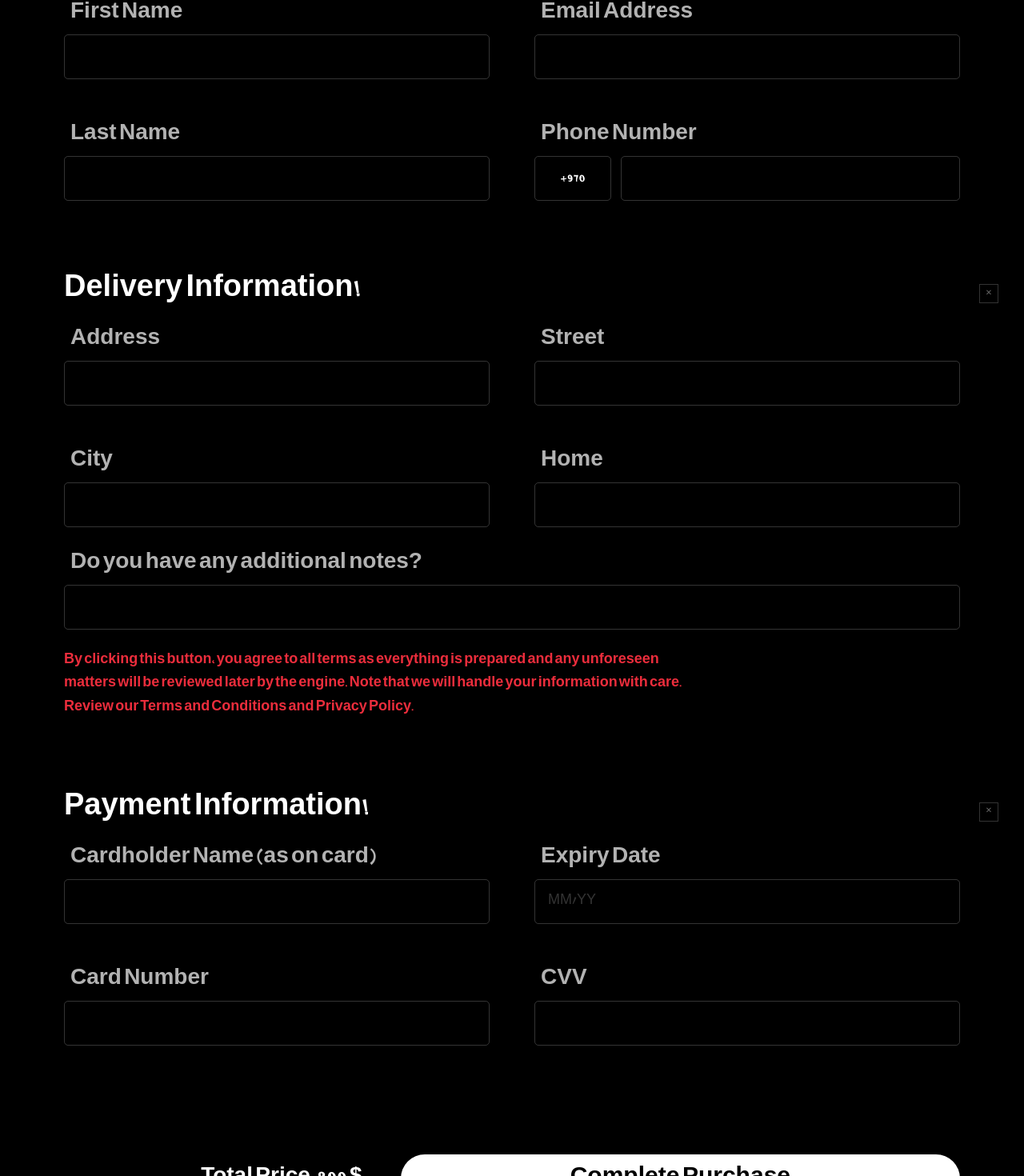
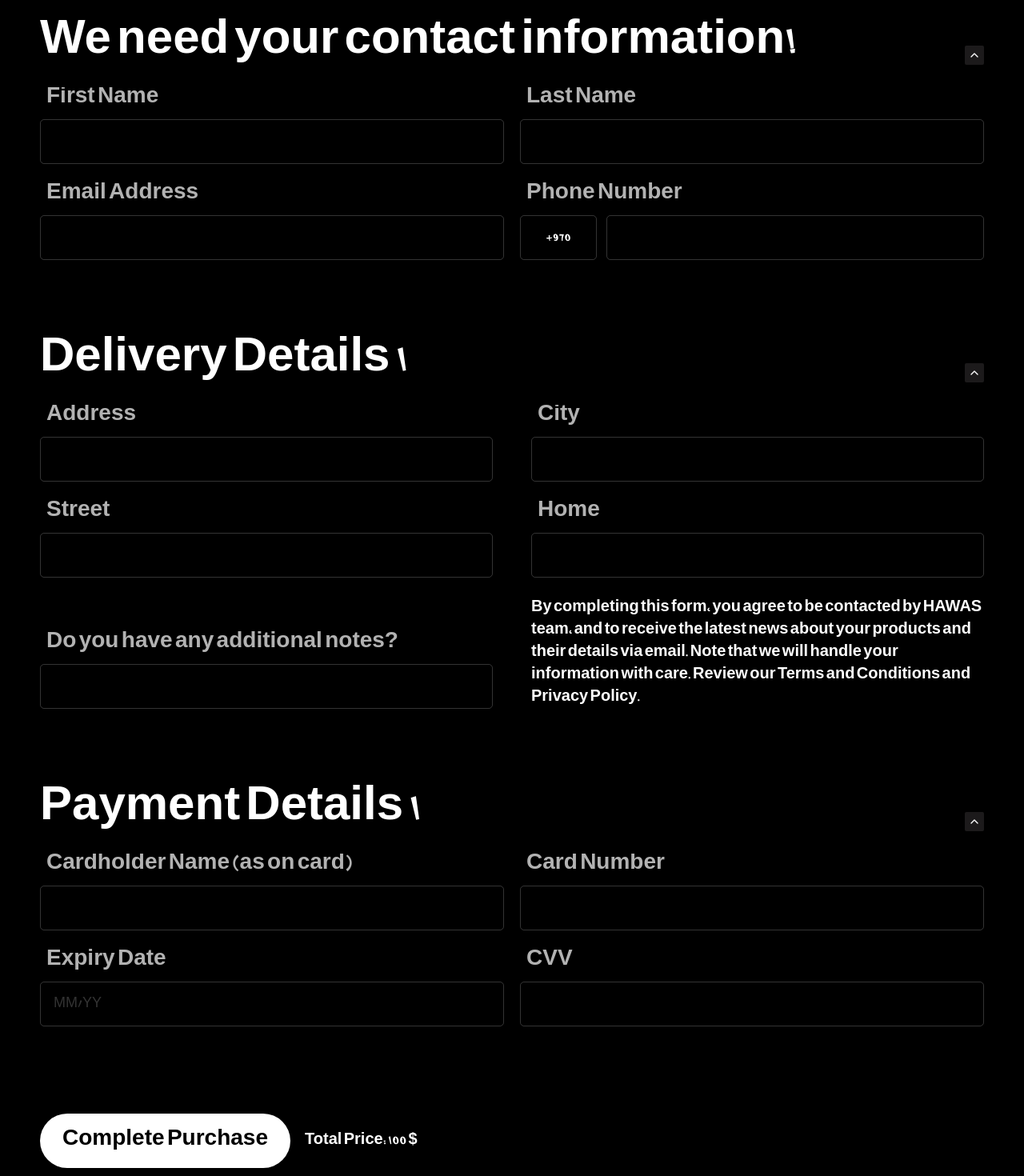
Before and after one commit to haneentech01/Hawas-Ecommerce, a Next.js app: page /en/checkout in a window 1280 px wide. Shown: the part 141-1611 px from the top of the page at 80% size. Built offline with nearby package versions, Linux system fonts and the light colour scheme.

Commit message:
Add Checkout Page

```diff
--- a/src/app/[locale]/checkout/page.tsx
+++ b/src/app/[locale]/checkout/page.tsx
@@ -1,50 +1,77 @@
 "use client";
-
 import { useTranslations, useLocale } from "next-intl";
 import { cn } from "@/src/lib/utils";
+import Header from "@/src/components/layout/Header";
+import Footer from "@/src/components/layout/Footer";
+import { Link } from "@/src/i18n/routing";
+import { ChevronUp, ChevronDown } from "lucide-react";
+import { useState } from "react";
 
 export default function CheckoutPage() {
   const t = useTranslations("checkout");
   const locale = useLocale();
   const isRtl = locale === "ar";
 
+  const [isContactOpen, setIsContactOpen] = useState(true);
+  const [isDeliveryOpen, setIsDeliveryOpen] = useState(true);
+  const [isPaymentOpen, setIsPaymentOpen] = useState(true);
+
   const labelClasses = "text-[#B2B2B2] text-xl lg:text-[28px] font-bold px-2";
   const inputClasses =
     "bg-transparent border border-white/20 rounded-[5px] h-12 lg:h-14 px-4 text-white text-lg focus:border-white/40 focus:outline-none transition-all w-full placeholder:text-white/20";
   const sectionTitleClasses =
-    "text-white text-2xl lg:text-[38px] font-black mb-8 flex items-center gap-4";
+    "text-white text-3xl lg:text-[60px] font-black mb-7 flex items-center gap-7";
 
   return (
     <div
-      className="min-h-screen bg-[#000000] text-white font-sans py-10 lg:py-20 px-4 lg:px-20 overflow-x-hidden"
+      className="min-h-screen bg-[#000000] text-white flex flex-col font-sans overflow-x-hidden"
       dir={isRtl ? "rtl" : "ltr"}
     >
-      <div className="max-w-[1200px] mx-auto">
-        <form className="space-y-16 lg:space-y-24">
+      <Header />
+
+      <main className="flex-1 container mx-auto px-4 py-8 lg:py-16 max-w-[1244px]">
+        <form className="space-y-12 lg:space-y-[109px] px-4 gap-6 lg:gap-12">
           {/* Section 1: Contact Information */}
-          <section className="relative">
-            <div className="absolute -right-8 lg:-right-12 top-2 w-6 h-6 border border-white/20 flex items-center justify-center text-[10px] text-white/40">
-              ✕
+          <section className="relative group">
+            <div
+              className="flex items-center justify-between cursor-pointer"
+              onClick={() => setIsContactOpen(!isContactOpen)}
+            >
+              <h2 className={sectionTitleClasses}>{t("contact_title")}</h2>
+              <div
+                className="w-6 h-6 rounded-[2px] bg-[#1C1A1B]
+              flex items-center justify-center transition-transform"
+              >
+                {isContactOpen ? (
+                  <ChevronUp className="text-white w-4 h-4" />
+                ) : (
+                  <ChevronDown className="text-white w-4 h-4" />
+                )}
               </div>
-            <h2 className={sectionTitleClasses}>{t("contact_title")}</h2>
-            <div className="grid grid-cols-1 lg:grid-cols-2 gap-6 lg:gap-14">
-              {/* Row 1 */}
+            </div>
+            <div
+              className={cn(
+                "grid grid-cols-1 lg:grid-cols-2 gap-x-5 gap-y-6 overflow-hidden transition-all duration-300",
+                isContactOpen
+                  ? "max-h-[1000px] opacity-100 mt-2"
+                  : "max-h-0 opacity-0 overflow-hidden",
+              )}
+            >
               <div className="flex flex-col gap-3">
                 <label className={labelClasses}>{t("first_name")}</label>
                 <input type="text" className={inputClasses} />
               </div>
-              <div className="flex flex-col gap-3 lg:order-2">
+              <div className="flex flex-col gap-3">
                 <label className={labelClasses}>{t("last_name")}</label>
                 <input type="text" className={inputClasses} />
               </div>
-              {/* Row 2 */}
               <div className="flex flex-col gap-3">
                 <label className={labelClasses}>{t("email")}</label>
                 <input type="email" className={inputClasses} />
               </div>
-              <div className="flex flex-col gap-3 lg:order-2">
+              <div className="flex flex-col gap-3">
                 <label className={labelClasses}>{t("phone")}</label>
-                <div className="flex gap-3">
+                <div className="flex gap-3" dir={isRtl ? "rtl" : "ltr"}>
                   <input
                     type="text"
                     defaultValue="+970"
@@ -57,55 +84,116 @@ export default function CheckoutPage() {
           </section>
 
           {/* Section 2: Delivery Information */}
-          <section className="relative">
-            <div className="absolute -right-8 lg:-right-12 top-2 w-6 h-6 border border-white/20 flex items-center justify-center text-[10px] text-white/40">
-              ✕
+          <section className="relative group">
+            <div
+              className="flex items-center justify-between cursor-pointer"
+              onClick={() => setIsDeliveryOpen(!isDeliveryOpen)}
+            >
+              <h2 className={sectionTitleClasses}>{t("delivery_title_1")}</h2>
+              <div
+                className="w-6 h-6 rounded-[2px] bg-[#1C1A1B]
+              flex items-center justify-center transition-transform"
+              >
+                {isDeliveryOpen ? (
+                  <ChevronUp className="text-white w-4 h-4" />
+                ) : (
+                  <ChevronDown className="text-white w-4 h-4" />
+                )}
               </div>
-            <h2 className={sectionTitleClasses}>{t("delivery_title")}</h2>
-            <div className="grid grid-cols-1 lg:grid-cols-2 gap-6 lg:gap-14">
-              {/* Row 1 */}
+            </div>
+            <div
+              className={cn(
+                "overflow-hidden transition-all duration-300",
+                isDeliveryOpen
+                  ? "max-h-[1000px] opacity-100 mt-2"
+                  : "max-h-0 opacity-0 overflow-hidden",
+              )}
+            >
+              <div className="grid grid-cols-1 lg:grid-cols-2 gap-x-12 gap-y-6">
                 <div className="flex flex-col gap-3">
                   <label className={labelClasses}>{t("address")}</label>
                   <input type="text" className={inputClasses} />
                 </div>
-              <div className="flex flex-col gap-3 lg:order-2">
+                <div className="flex flex-col gap-3">
                   <label className={labelClasses}>{t("city")}</label>
                   <input type="text" className={inputClasses} />
                 </div>
-              {/* Row 2 */}
                 <div className="flex flex-col gap-3">
                   <label className={labelClasses}>{t("street")}</label>
                   <input type="text" className={inputClasses} />
                 </div>
-              <div className="flex flex-col gap-3 lg:order-2">
+                <div className="flex flex-col gap-3">
                   <label className={labelClasses}>{t("home")}</label>
                   <input type="text" className={inputClasses} />
                 </div>
               </div>
-            <div className="mt-8 flex flex-col gap-3">
-              <label className={labelClasses}>{t("additional_notes")}</label>
+              <div className="grid grid-cols-1 lg:grid-cols-2 items-end gap-x-12 gap-y-6">
+                <div className="mt-8 flex flex-col gap-3 max-w-full lg:max-w-2xl">
+                  <label className={labelClasses}>
+                    {t("additional_notes")}
+                  </label>
                   <input type="text" className={inputClasses} />
                 </div>
-            <p className="mt-6 text-[#EC2D3C] text-sm lg:text-[18px] max-w-[800px] leading-relaxed font-bold">
-              {t("terms_note")}
+                <p className="mt-6 text-white text-lg lg:text-xl max-w-[588px] leading-relaxed font-bold">
+                  {t.rich("terms_note", {
+                    terms: (chunks) => (
+                      <Link
+                        href="/terms"
+                        className="text-[#EC2D3C] cursor-pointer"
+                      >
+                        {chunks}
+                      </Link>
+                    ),
+                    privacy: (chunks) => (
+                      <Link href="/terms" className="text-[#EC2D3C]">
+                        {chunks}
+                      </Link>
+                    ),
+                  })}
                 </p>
+              </div>
+            </div>
           </section>
 
           {/* Section 3: Payment Information */}
-          <section className="relative">
-            <div className="absolute -right-8 lg:-right-12 top-2 w-6 h-6 border border-white/20 flex items-center justify-center text-[10px] text-white/40">
-              ✕
+          <section className="relative group">
+            <div
+              className="flex items-center justify-between cursor-pointer"
+              onClick={() => setIsPaymentOpen(!isPaymentOpen)}
+            >
+              <h2 className={sectionTitleClasses}>{t("payment_title_1")}</h2>
+              <div
+                className="w-6 h-6 rounded-[2px] bg-[#1C1A1B]
+              flex items-center justify-center transition-transform"
+              >
+                {isPaymentOpen ? (
+                  <ChevronUp className="text-white w-4 h-4" />
+                ) : (
+                  <ChevronDown className="text-white w-4 h-4" />
+                )}
               </div>
-            <h2 className={sectionTitleClasses}>{t("payment_title")}</h2>
-            <div className="grid grid-cols-1 lg:grid-cols-2 gap-6 lg:gap-14">
+            </div>
+            <div
+              className={cn(
+                "grid grid-cols-1 lg:grid-cols-1 gap-x-12 gap-y-6 overflow-hidden transition-all duration-300",
+                isPaymentOpen
+                  ? "max-h-[1000px] opacity-100 mt-2"
+                  : "max-h-0 opacity-0 overflow-hidden",
+              )}
+            >
+              <div className="grid grid-cols-2 gap-5 w-full">
                 <div className="flex flex-col gap-3">
                   <label className={labelClasses}>{t("cardholder_name")}</label>
                   <input type="text" className={inputClasses} />
                 </div>
-              <div className="flex flex-col gap-3 lg:order-2">
+
+                <div className="flex flex-col gap-3">
                   <label className={labelClasses}>{t("card_number")}</label>
                   <input type="text" className={inputClasses} />
                 </div>
+              </div>
+
+              <div className="grid grid-cols-2 gap-5 w-full">
                 <div className="flex flex-col gap-3">
                   <label className={labelClasses}>{t("expiry_date")}</label>
                   <input
@@ -114,27 +202,39 @@ export default function CheckoutPage() {
                     className={inputClasses}
                   />
                 </div>
-              <div className="flex flex-col gap-3 lg:order-2">
+                <div className="flex flex-col gap-3">
                   <label className={labelClasses}>{t("cvv")}</label>
                   <input type="text" className={inputClasses} />
+                </div>
               </div>
             </div>
           </section>
 
           {/* Action Footer */}
-          <div className="flex flex-col lg:flex-row items-center justify-end gap-6 lg:gap-12 pt-10 pb-20">
-            <span className="text-white text-xl lg:text-[28px] font-black">
-              {t("total_price", { price: "800" })}
-            </span>
+          <div className="flex flex-col lg:flex-row items-center justify-start gap-4 lg:gap-[18px] pb-20">
             <button
               type="submit"
-              className="bg-white text-black px-12 py-4 lg:px-[212px] lg:py-4 rounded-full text-xl lg:text-[30px] font-black hover:bg-gray-200 transition-colors"
+              className="bg-white text-black px-12
+              py-3 lg:px-7 lg:py-5 rounded-full text-xl lg:text-[28px]
+              font-black hover:bg-gray-200 transition-all transform
+              hover:scale-105 active:scale-95 shadow-lg"
             >
               {t("complete_purchase")}
             </button>
+
+            <div className="">
+              <p
+                className="text-white text-lg lg:text-xl max-w-[108px]
+              lg:max-w-full leading-relaxed font-bold"
+              >
+                {t("total_price", { price: "100" })}
+              </p>
+            </div>
           </div>
         </form>
-      </div>
+      </main>
+
+      <Footer />
     </div>
   );
 }
--- a/src/components/layout/Header.tsx
+++ b/src/components/layout/Header.tsx
@@ -171,7 +171,7 @@ export default function Header() {
       {/* Desktop Header */}
       <div
         className={cn(
-          "hidden container mx-auto lg:flex items-center justify-between gap-4 px-5 pb-5 pt-11 transition-opacity duration-300",
+          "hidden container mx-auto lg:flex items-center justify-between gap-4 px-5 py-6 transition-opacity duration-300",
           isSearchActive ? "opacity-0 pointer-events-none" : "opacity-100",
         )}
       >
@@ -185,7 +185,7 @@ export default function Header() {
       {/* Mobile Header */}
       <div
         className={cn(
-          "container mx-auto flex items-center justify-between gap-4 px-4 py-5 lg:hidden transition-opacity duration-300",
+          "container mx-auto flex items-center justify-between gap-4 px-4 py-4 lg:hidden transition-opacity duration-300",
           isSearchActive ? "opacity-0 pointer-events-none" : "opacity-100",
         )}
       >
--- a/src/messages/ar.json
+++ b/src/messages/ar.json
@@ -74,7 +74,8 @@
     "wishlist": "قائمة المفضلة",
     "myProfile": "ملفي الشخصي",
     "logout": "تسجيل الخروج",
-    "myOrders": "طلباتي"
+    "myOrders": "طلباتي",
+    "track_orders": "تتبع الطلبات"
   },
   "auth": {
     "login": {
@@ -370,23 +371,35 @@
   },
   "checkout": {
     "contact_title": "نحتاج بيانات الاتصال الخاصة بك !",
-    "first_name": "الاسم الاول",
-    "last_name": "اسم العائلة",
+    "first_name": "الاسم الأول",
+    "last_name": "إسم العائلة",
     "email": "عنوان البريد الإلكتروني",
     "phone": "رقم الهاتف",
-    "delivery_title": "بيانات التوصيل !",
+    "delivery_title": "بيانات التوصيل",
+    "delivery_title_1": "بيانات التوصيل 1",
     "address": "العنوان",
     "city": "المدينة",
     "street": "الشارع",
     "home": "المنزل",
     "additional_notes": "هل لديك أمور إضافية",
-    "terms_note": "قبل الضغط على هذا الزر فإنك توافق على كل الشروط حيث أن كل الامور مجهزه وأن ماله دخل في الحسبان سيتم مراجعته لاحقا من المحرك . علماً أننا سنتعامل مع معلوماتك بعناية راجع الشروط والأحكام و سياسة الخصوصية الخاصه بنا",
+    "terms_note": "لدى استكمال هذا النموذج، فإنك توافق على التواصل معك من قبل فريق هوس، وأن تصلك آخر الأخبار عن منتجاتك وتفاصيلها عبر الايميل. علماً بأننا سنتعامل مع معلوماتك بعناية. راجع <terms>الشروط والأحكام</terms> و <privacy>سياسة الخصوصية</privacy> الخاصة بنا.",
     "payment_title": "بيانات الدفع !",
+    "payment_title_1": "بيانات الدفع 1",
     "cardholder_name": "اسمك كما هو بالبطاقة البنكية",
     "card_number": "رقم البطاقة",
     "expiry_date": "تاريخ البطاقة",
     "cvv": "CCV",
     "complete_purchase": "استكمال الشراء",
     "total_price": "السعر الكلي: {price} $"
+  },
+  "cart": {
+    "title": "السلة",
+    "empty": "السلة فارغة",
+    "items_price": "سعر المنتجات",
+    "delivery_price": "سعر التوصيل",
+    "discount": "قيمة الخصم",
+    "total": "المجموع",
+    "pay_now": "الدفع الآن",
+    "available": "متوفر"
   }
 }
--- a/src/messages/en.json
+++ b/src/messages/en.json
@@ -370,19 +370,31 @@
     "last_name": "Last Name",
     "email": "Email Address",
     "phone": "Phone Number",
-    "delivery_title": "Delivery Information!",
+    "delivery_title": "Delivery Information",
+    "delivery_title_1": "Delivery Details 1",
     "address": "Address",
     "city": "City",
     "street": "Street",
     "home": "Home",
     "additional_notes": "Do you have any additional notes?",
-    "terms_note": "By clicking this button, you agree to all terms as everything is prepared and any unforeseen matters will be reviewed later by the engine. Note that we will handle your information with care. Review our Terms and Conditions and Privacy Policy.",
+    "terms_note": "By completing this form, you agree to be contacted by HAWAS team, and to receive the latest news about your products and their details via email. Note that we will handle your information with care. Review our Terms and Conditions and Privacy Policy.",
     "payment_title": "Payment Information!",
+    "payment_title_1": "Payment Details 1",
     "cardholder_name": "Cardholder Name (as on card)",
     "card_number": "Card Number",
     "expiry_date": "Expiry Date",
     "cvv": "CVV",
     "complete_purchase": "Complete Purchase",
     "total_price": "Total Price: {price} $"
+  },
+  "cart": {
+    "title": "Cart",
+    "empty": "Your cart is empty",
+    "items_price": "Products Price",
+    "delivery_price": "Delivery Price",
+    "discount": "Discount Amount",
+    "total": "Total",
+    "pay_now": "Pay Now",
+    "available": "Available"
   }
 }
```
Lines whose indentation alone changed are shown as unchanged.
